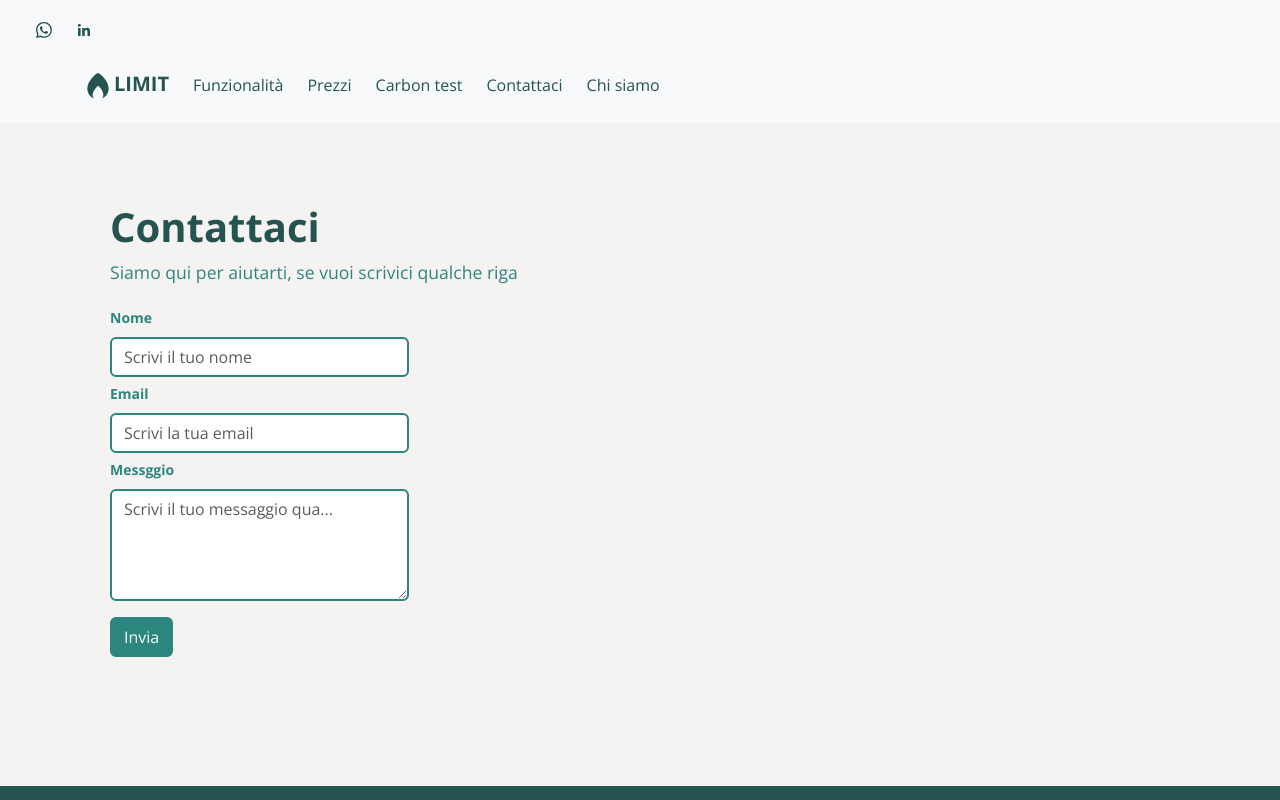
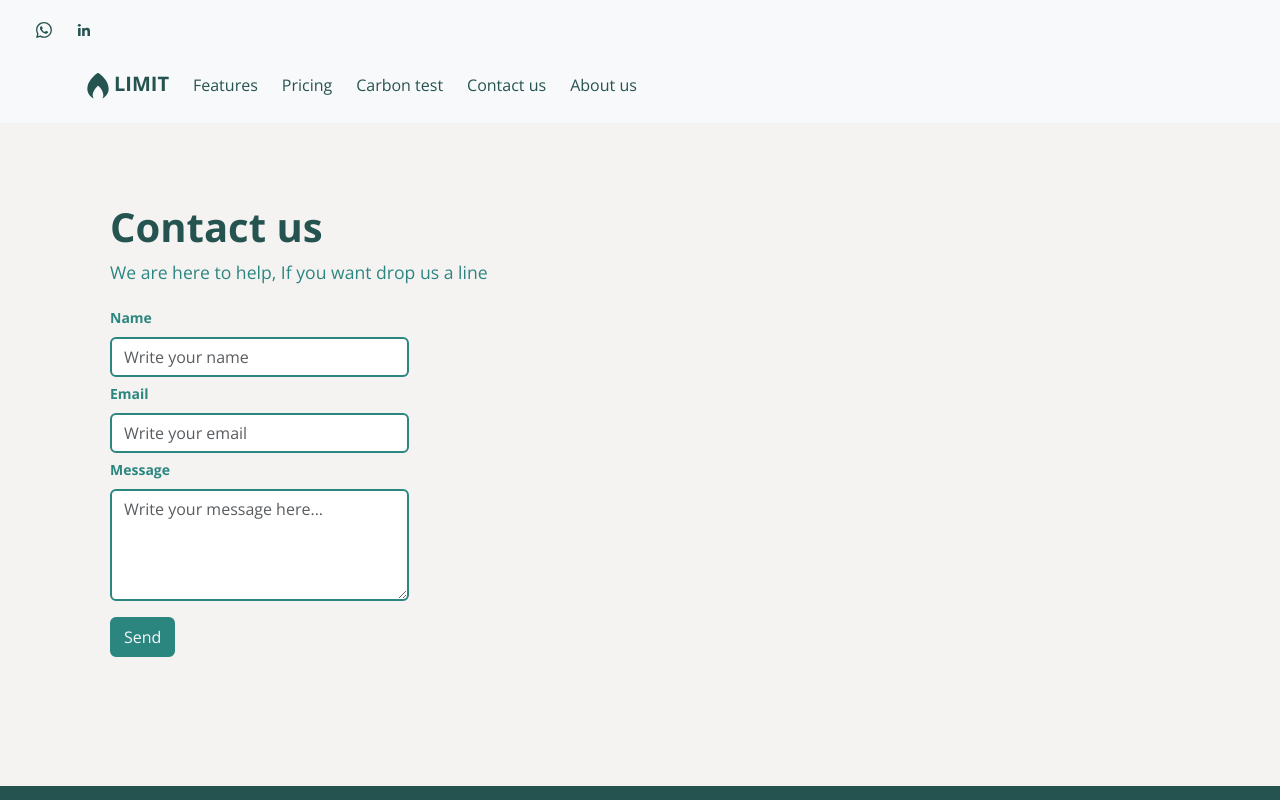
Before and after one commit to manulelee/carbon-footprint-test, a React (Create React App) app: page /contactUs in a window 1280 px wide. Shown: the top 800 px of the page. Built offline with nearby package versions, Linux system fonts and the light colour scheme.

Commit message:
settaggio tests

```diff
--- a/src/components/ContactPage.jsx
+++ b/src/components/ContactPage.jsx
@@ -14,6 +14,7 @@ const ContactPage = () => {
       email: email,
       message: message,
     };
+    console.log("Form data:");
     console.log(data);
   };
   const handleName = (e) => {
@@ -34,31 +35,36 @@ const ContactPage = () => {
           <p className="blueGreen-text text">{t("contactPage.firstP")}</p>
 
           <Form onSubmit={handleForm}>
-            <Form.Group className="mb-3 w-75" controlId="contactForm">
-              <Form.Label className="blueGreen-text mt-1 fw-bold">
+            <Form.Group className="mb-3 w-75">
+              <Form.Label className="blueGreen-text mt-1 fw-bold" for="name">
                 <small>{t("contactPage.form.name.label")}</small>
               </Form.Label>
               <Form.Control
+                id="name"
                 className="blueGreen-border w-75"
                 required
                 type="text"
                 placeholder={t("contactPage.form.name.placeholder")}
                 onChange={handleName}
+                autoComplete="on"
               />
-              <Form.Label className="blueGreen-text mt-1 fw-bold">
+              <Form.Label className="blueGreen-text mt-1 fw-bold" for="email">
                 <small>{t("contactPage.form.email.label")}</small>
               </Form.Label>
               <Form.Control
+                id="email"
                 className="blueGreen-border w-75"
                 required
                 type="email"
                 placeholder={t("contactPage.form.email.placeholder")}
                 onChange={handleEmail}
+                autoComplete="on"
               />
-              <Form.Label className="blueGreen-text mt-1 fw-bold">
+              <Form.Label className="blueGreen-text mt-1 fw-bold" for="message">
                 <small>{t("contactPage.form.message.label")}</small>
               </Form.Label>
               <Form.Control
+                id="message"
                 className="blueGreen-border w-75"
                 required
                 as="textarea"
--- a/src/components/FeaturesPage.jsx
+++ b/src/components/FeaturesPage.jsx
@@ -9,7 +9,7 @@ const FeaturePage = () => {
         <h1 className="fw-bold">{t("featuresPage.title")}</h1>
         <p className="blueGreen-text text">{t("featuresPage.firstP")}</p>
         <Row className="mt-5">
-          <Col xs={8} md={6} xl={3} className="mt-2">
+          <Col xs={12} md={6} xl={3} className="mt-2">
             <div className="features-card px-3 pt-5 rounded-4">
               <h4 className="green-text fw-bold">
                 CO<sub>2</sub> {t("featuresPage.cards.first.title")}
@@ -17,19 +17,19 @@ const FeaturePage = () => {
               <p className="text-dark">{t("featuresPage.cards.first.description")}</p>
             </div>
           </Col>
-          <Col xs={8} md={6} xl={3} className="mt-2">
+          <Col xs={12} md={6} xl={3} className="mt-2">
             <div className="features-card px-3 pt-5 rounded-4">
               <h4 className="green-text fw-bold">{t("featuresPage.cards.second.title")}</h4>
               <p className="text-dark">{t("featuresPage.cards.second.description")}</p>
             </div>
           </Col>
-          <Col xs={8} md={6} xl={3} className="mt-2">
+          <Col xs={12} md={6} xl={3} className="mt-2">
             <div className="features-card px-3 pt-5 rounded-4">
               <h4 className="green-text fw-bold">{t("featuresPage.cards.third.title")}</h4>
               <p className="text-dark">{t("featuresPage.cards.third.description")}</p>
             </div>
           </Col>
-          <Col xs={8} md={6} xl={3} className="mt-2">
+          <Col xs={12} md={6} xl={3} className="mt-2">
             <div className="features-card px-3 pt-5 rounded-4">
               <h4 className="green-text fw-bold"> {t("featuresPage.cards.fourth.title")}</h4>
               <p className="text-dark">{t("featuresPage.cards.fourth.description")}</p>
--- a/src/components/HomePage.jsx
+++ b/src/components/HomePage.jsx
@@ -12,7 +12,7 @@ const HomePage = () => {
   const [isError, setIsError] = useState(false);
   const [isLoading, setIsLoading] = useState(false);
   const [previousResult, setPreviousResult] = useState(
-    localStorage.getItem("previousResult") ? JSON.parse(localStorage.getItem("previousResult")) : []
+    sessionStorage.getItem("previousResult") ? JSON.parse(sessionStorage.getItem("previousResult")) : []
   );
 
   const getWebsiteFootprint = async () => {
@@ -125,7 +125,7 @@ const HomePage = () => {
                       previousResult.unshift(result);
                       setResult("");
                       setUrl("");
-                      localStorage.setItem("previousResult", JSON.stringify(previousResult));
+                      sessionStorage.setItem("previousResult", JSON.stringify(previousResult));
                       // console.log("Risultati precedenti:");
                       // console.log(previousResult);
                     }}
--- a/src/i18n.js
+++ b/src/i18n.js
@@ -1,21 +1,33 @@
 import i18n from "i18next";
 import { initReactI18next } from "react-i18next";
+import enTranslate from "./locales/en/translation.json";
+import itTranslate from "./locales/it/translation.json";
 import LanguageDetector from "i18next-browser-languagedetector";
 import Backend from "i18next-http-backend";
-
 //Language Detector imposta la lingua della pagina in base alla lingua del browser
 
-i18n.use(Backend).use(LanguageDetector).use(initReactI18next).init({
+i18n
+  .use(Backend)
+  .use(LanguageDetector)
+  .use(initReactI18next)
+  .init({
     fallbackLng: "en",
     debug: true,
-
+    resources: {
+      en: {
+        translation: enTranslate,
+      },
+      it: {
+        translation: itTranslate,
+      },
+    },
     //Per cambiare lingua manualmente decommenta la lingua che preferisci
 
     //Italiano
-  lng: "it",
+    //lng: "it",
 
     //English
-  //lng: "en",
+    lng: "en",
 
     //Francese (non presente)
     //lng: "fr",
```
Also changed, not shown: src/locales/en/translation.json (renamed from public/locales/en/translation.json), src/locales/it/translation.json (renamed from public/locales/it/translation.json), src/logo.svg (deleted), 1 other file (tests, documents, lock files or other folders). Lines whose indentation alone changed are shown as unchanged.
